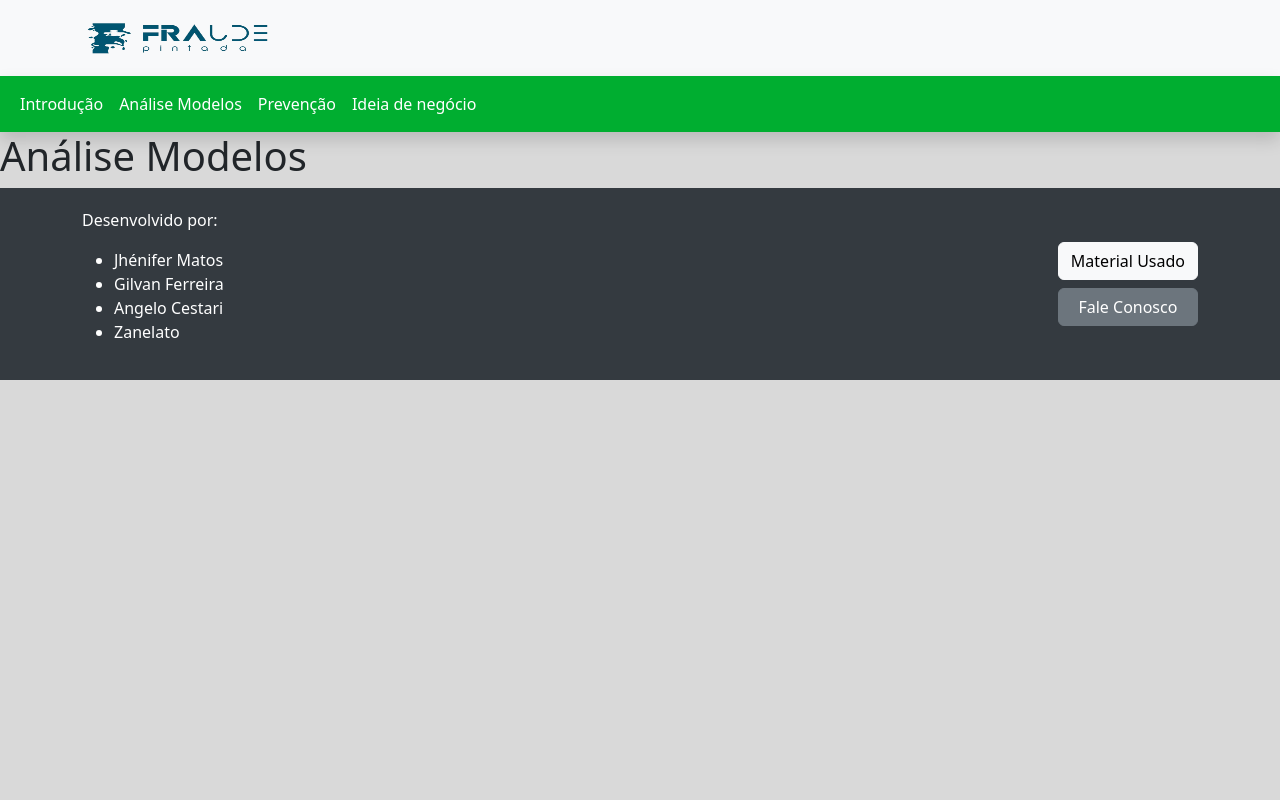
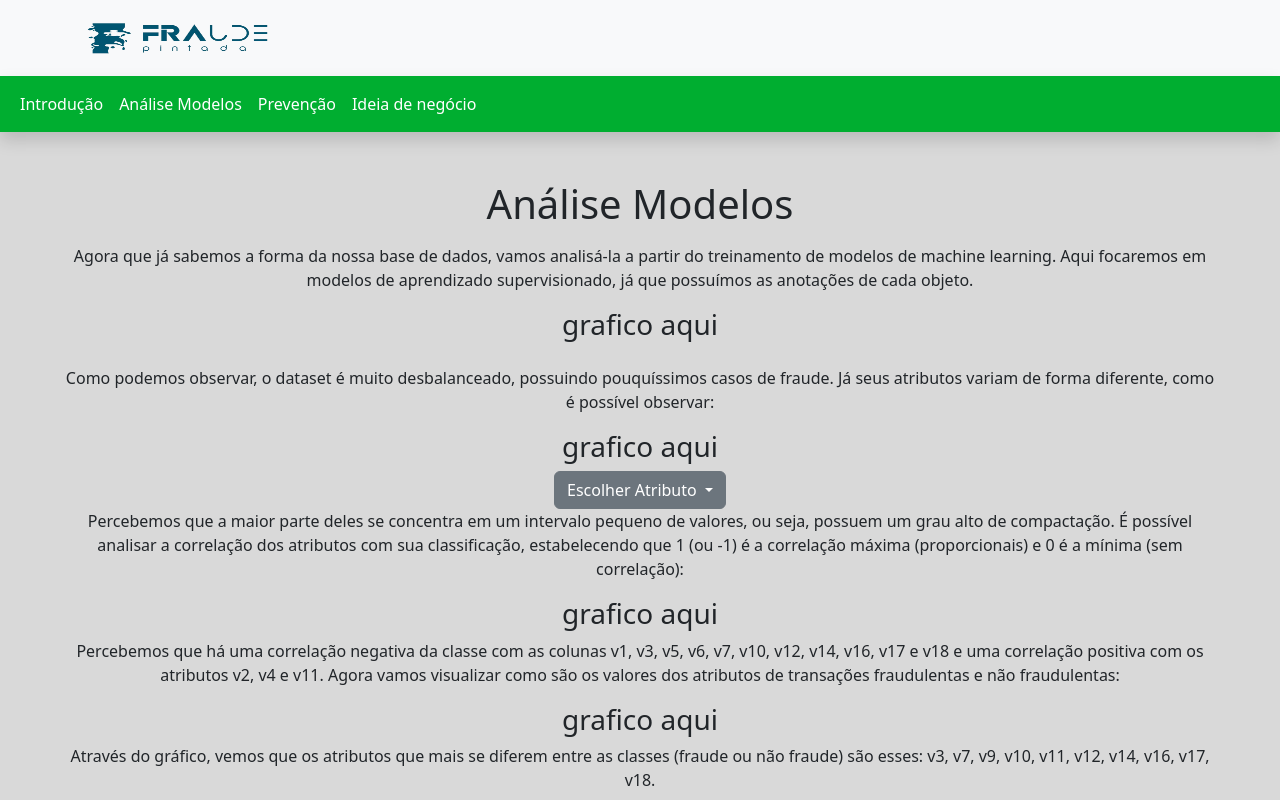
Before and after one commit to OncaPintada/front-end, a Vue app: page /analise in a window 1280 px wide. Shown: the top 800 px of the page. Built offline with nearby package versions, Linux system fonts and the light colour scheme.

Commit message:
mudança cor e inicio das novas áginas

```diff
--- a/src/App.vue
+++ b/src/App.vue
@@ -10,6 +10,7 @@
 import NavBar from "@/components/Nav-Bar.vue";
 import FooterSection from "@/components/FooterSection.vue";
 
+
 export default {
   name: "App",
   components: {
@@ -20,7 +21,6 @@ export default {
 </script>
 
 <style>
-
 #app {
   min-height: 100vh;
   background-color: #D9D9D9;
--- a/src/components/FooterSection.vue
+++ b/src/components/FooterSection.vue
@@ -30,7 +30,7 @@ html, body {
 }
 
 .footer-section {
-  background-color: #343a40;
+  background-color: #00AE30;
   color: #ffffff;
   padding: 20px 0;
   width: 100%;
--- a/src/components/Nav-Bar.vue
+++ b/src/components/Nav-Bar.vue
@@ -1,4 +1,5 @@
 <template>
+  <div>
   <nav class="navbar bg-body-tertiary" style="background-color: #F0F0F0">
     <div class="container">
       <a class="navbar-brand" href="#">
@@ -29,6 +30,7 @@
       </div>
     </div>
   </nav>
+</div>
 </template>
 
 <script>
--- a/src/router/index.js
+++ b/src/router/index.js
@@ -1,11 +1,10 @@
 import { createRouter, createWebHistory } from 'vue-router'
-import Home from '../views/HomeView.vue'
 
 const routes = [
   {
     path: '/',
     name: 'Home',
-    component: Home
+    component: () => import('../views/HomeView.vue')
   },
   {
     path: '/analise',
--- a/src/views/AnaliseModelo.vue
+++ b/src/views/AnaliseModelo.vue
@@ -1,5 +1,58 @@
 <template>
-    <div class="site-content">
-       <h1>Análise Modelos</h1>
+    <div class="view">
+      <h1 class="text-center mt-5 mb-3">Análise Modelos</h1>
+      <p class="text-center">Agora que já sabemos a forma da nossa base de dados, vamos analisá-la a partir do treinamento de modelos de machine learning. Aqui focaremos em modelos de aprendizado supervisionado, já que possuímos as anotações de cada objeto.</p>
+      <div class="text-center">
+        <!-- Gráfico - Proporção de casos de fraude -->
+
+        <h3>grafico aqui</h3>
+      </div>
+
+      <table class="table table-striped">
+        <!-- Tabela de dados -->
+
+      </table>
+      <p class="text-center">Como podemos observar, o dataset é muito desbalanceado, possuindo pouquíssimos casos de fraude.
+        Já seus atributos variam de forma diferente, como é possível observar:</p>
+      <div class="text-center">
+        <!-- Gráfico - Variação dos atributos -->
+        <h3>grafico aqui</h3>
+
+      </div>
+      <div class="text-center dropdown">
+        <button class="btn btn-secondary dropdown-toggle" type="button" data-bs-toggle="dropdown" aria-expanded="false">
+          Escolher Atributo
+        </button>
+
+        <ul class="dropdown-menu">
+          <!-- Opções de atributos -->
+          <li><a class="dropdown-item" href="#">atributo1</a></li>
+          <li><a class="dropdown-item" href="#">atributo2</a></li>
+          <li><a class="dropdown-item" href="#">atributo3</a></li>
+        </ul>
+      </div>
+      <p class="text-center">Percebemos que a maior parte deles se concentra em um intervalo pequeno de valores, ou seja,
+        possuem um grau alto de compactação. É possível analisar a correlação dos atributos com sua classificação,
+        estabelecendo que 1 (ou -1) é a correlação máxima (proporcionais) e 0 é a mínima (sem correlação):</p>
+      <div class="text-center">
+        <!-- Gráfico - Correlação dos atributos -->
+        <h3>grafico aqui</h3>
+      </div>
+      <p class="text-center">Percebemos que há uma correlação negativa da classe com as colunas v1, v3, v5, v6, v7, v10,
+        v12, v14, v16, v17 e v18 e uma correlação positiva com os atributos v2, v4 e v11. Agora vamos visualizar como são os
+        valores dos atributos de transações fraudulentas e não fraudulentas:</p>
+      <div class="text-center">
+        <!-- Gráfico - Valores dos atributos -->
+        <h3>grafico aqui</h3>
+      </div>
+      <p class="text-center">Através do gráfico, vemos que os atributos que mais se diferem entre as classes (fraude ou não
+        fraude) são esses: v3, v7, v9, v10, v11, v12, v14, v16, v17, v18.</p>
     </div>
-</template>
+  </template>
+
+  <style>
+  .view {
+    margin: 0 auto;
+    width: 90%;
+  }
+  </style>
--- a/src/views/HomeView.vue
+++ b/src/views/HomeView.vue
@@ -22,8 +22,8 @@
       Já seus atributos variam de forma diferente, como é possível observar:</p>
     <div class="text-center">
       <!-- Gráfico - Variação dos atributos -->
+      <h3>grafico aqui</h3>
 
-      <h3>grafico aqui</h3>
     </div>
     <div class="text-center dropdown">
       <button class="btn btn-secondary dropdown-toggle" type="button" data-bs-toggle="dropdown" aria-expanded="false">
```
Also changed, not shown: src/components/BarChart.vue (added, +30 -0 lines), src/components/Pie.vue (+5 -5 lines).
